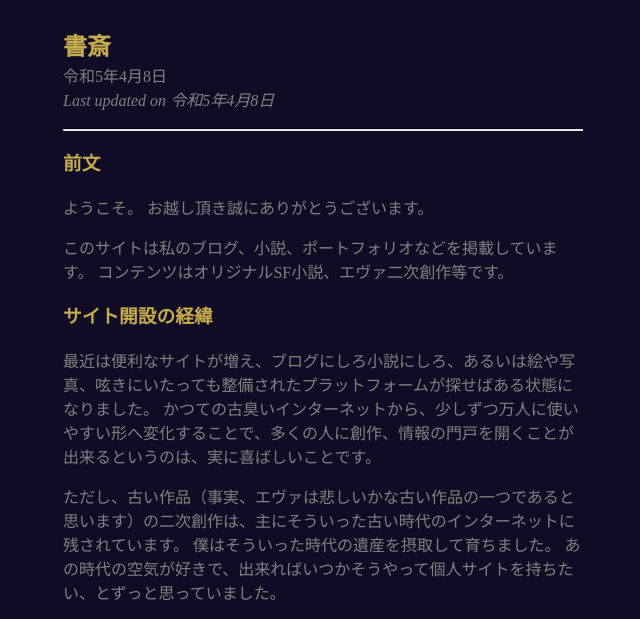
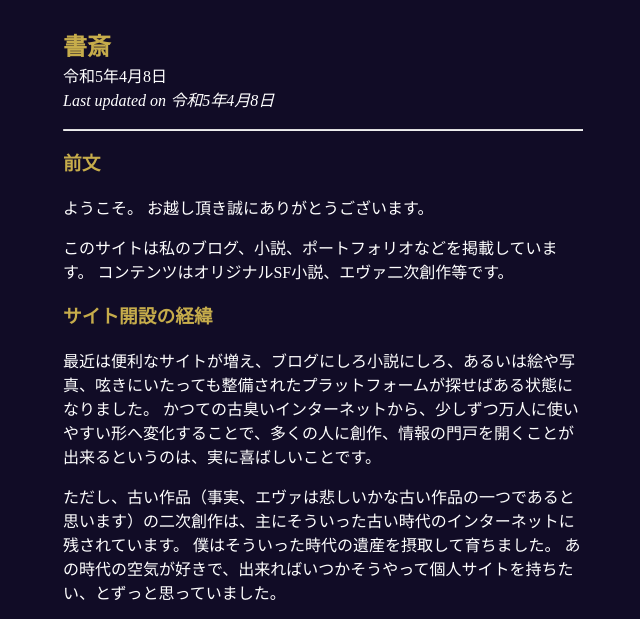
Before and after one commit to yuni-hutsuka/yuni-hutsuka.github.io, an Astro site: page / in a window 1280 px wide. Shown: the part 127-746 px from the top of the page, without its empty margins (317-957 px from the left). Built offline with nearby package versions, Linux system fonts and the light colour scheme; Astro itself is replaced by a stand-in of ours.

Commit message:
feat: edit global.css
あまりにも見づらかったので文字色は白へ変更

```diff
--- a/src/styles/global.css
+++ b/src/styles/global.css
@@ -14,7 +14,7 @@ body {
 	word-wrap: break-word;
 	overflow-wrap: break-word;
 	line-height: 1.5;
-	color: gray;
+	color: #fff;
 }
 
 body::-webkit-scrollbar {
```
